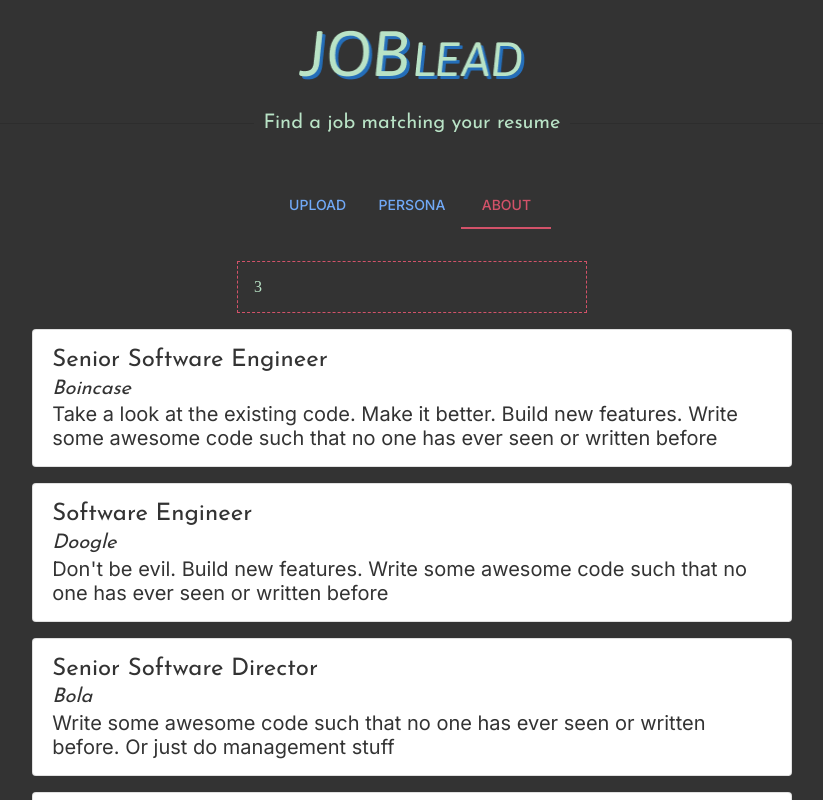
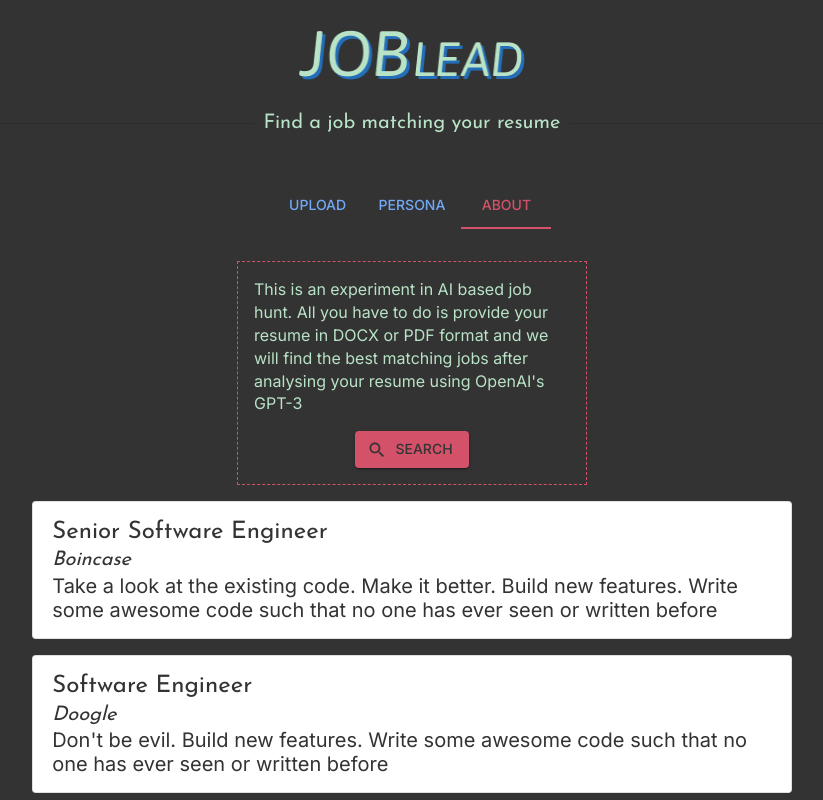
Before and after one commit to vipulvpatil/joblead, a Next.js app: page / in a window 1280 px wide. Both pictures are taken after a click on the tab "ABOUT". Shown: the top 800 px of the page, without its empty margins (228-1051 px from the left). Built offline with nearby package versions, Linux system fonts and the light colour scheme.

Commit message:
added an About page

```diff
--- /dev/null
+++ b/components/about_div.js
@@ -0,0 +1,42 @@
+import {Button, CircularProgress, Stack, Typography} from "@mui/material"
+import {useEffect, useState} from "react"
+import SearchIcon from "@mui/icons-material/Search"
+import styles from "@/styles/Home.module.css"
+
+const AboutDiv = ({onClick, apiError, apiStatus}) => {
+  const [statusJsx, setStatusJsx] = useState(null)
+
+  useEffect(() => {
+    if(apiStatus === "pending"){
+      setStatusJsx(<Typography variant="body2" className={styles.error}>searching<CircularProgress size={18} className={styles.resumeProgress}/></Typography>)
+    } else {
+      if(apiStatus === "complete"){
+        if(apiError){
+          setStatusJsx(<Typography variant="body2" className={styles.error}>{apiError}</Typography>)
+        } else {
+          setStatusJsx(<Typography variant="body2" className={styles.error}>data is ready</Typography>)
+        }
+      }
+    }
+  }, [apiError, apiStatus])
+
+  return (
+    <Stack direction="column" className={styles.uploadFileStack} spacing={2}>
+      <Typography variant="body2">
+        This is an experiment in AI based job hunt. All you have to do is provide your resume in DOCX or PDF format and we will find the best matching jobs after analysing your resume using OpenAI&apos;s GPT-3
+      </Typography>
+      <Button
+        component="label"
+        variant="contained"
+        disabled={apiStatus === "pending"}
+        startIcon={<SearchIcon />}
+        sx={{p:"auto"}}
+        onClick={onClick}>
+        Search
+      </Button>
+      {statusJsx}
+    </Stack>
+  )
+}
+
+export default AboutDiv
--- a/components/tab_container.js
+++ b/components/tab_container.js
@@ -1,5 +1,6 @@
 import {Tab, Tabs, Typography} from "@mui/material"
 import {useEffect, useState} from "react"
+import AboutDiv from "@/components/about_div"
 import PersonaDiv from "@/components/persona_div"
 import UploadDiv from "@/components/upload_div"
 import styles from "@/styles/Home.module.css"
@@ -7,9 +8,11 @@ import styles from "@/styles/Home.module.css"
 const TabContainer = () => {
   const [tabContent, setTabContent] = useState(<UploadDiv/>)
   const [value, setValue] = useState(0)
-  const [apiError, setApiError] = useState(null)
   const [personaData, setPersonaData] = useState(null)
-  const [apiStatus, setApiStatus] = useState(null)
+  const [resumeApiError, setResumeApiError] = useState(null)
+  const [resumeApiStatus, setResumeApiStatus] = useState(null)
+  const [searchApiError, setSearchApiError] = useState(null)
+  const [searchApiStatus, setSearchApiStatus] = useState(null)
 
   const onTabChange = (e, newValue) => {
     setValue(newValue)
@@ -26,19 +29,19 @@ const TabContainer = () => {
       },
     }
     try{
-      setApiStatus("pending")
+      setResumeApiStatus("pending")
       const response = await fetch("/api/analyse_resume", {
         method: "POST",
         body: formData,
       }, config)
       const responseJson = await response.json()
-      setApiError(responseJson["error"])
+      setResumeApiError(responseJson["error"])
       setPersonaData(responseJson["result"])
-      setApiStatus("complete")
+      setResumeApiStatus("complete")
     } catch(err) {
       console.log(err)
-      setApiError("error analysing resume")
-      setApiStatus("complete")
+      setResumeApiError("error analysing resume")
+      setResumeApiStatus("complete")
     }
   }
 
@@ -50,18 +53,24 @@ const TabContainer = () => {
       uploadResume(event.target.files[0])
     }
 
+    const onSearchClick = () => {
+      console.log("What is up?")
+      setSearchApiError("no error")
+      setSearchApiStatus("no status")
+    }
+
     switch(value) {
       case 0:
-        setTabContent(<UploadDiv onChange={onFileSelectChange} apiError={apiError} uploadStatus={apiStatus}/>)
+        setTabContent(<UploadDiv onChange={onFileSelectChange} apiError={resumeApiError} apiStatus={resumeApiStatus}/>)
         break
       case 1:
         setTabContent(<PersonaDiv personaData={personaData}/>)
         break
       case 2:
-        setTabContent(<div>3</div>)
+        setTabContent(<AboutDiv onClick={onSearchClick} apiError={searchApiError} apiStatus={searchApiStatus}/>)
         break
     }
-  }, [value, apiError, personaData, apiStatus])
+  }, [value, resumeApiError, personaData, resumeApiStatus, searchApiError, searchApiStatus])
 
   return <>
     <Tabs value={value} onChange={onTabChange} centered className={styles.subheader}>
--- a/components/upload_div.js
+++ b/components/upload_div.js
@@ -3,14 +3,14 @@ import {useEffect, useState} from "react"
 import UploadIcon from "@mui/icons-material/Upload"
 import styles from "@/styles/Home.module.css"
 
-const UploadDiv = ({onChange, apiError, uploadStatus}) => {
+const UploadDiv = ({onChange, apiError, apiStatus}) => {
   const [statusJsx, setStatusJsx] = useState(null)
 
   useEffect(() => {
-    if(uploadStatus === "pending"){
+    if(apiStatus === "pending"){
       setStatusJsx(<Typography variant="body2" className={styles.error}>analysing resume<CircularProgress size={18} className={styles.resumeProgress}/></Typography>)
     } else {
-      if(uploadStatus === "complete"){
+      if(apiStatus === "complete"){
         if(apiError){
           setStatusJsx(<Typography variant="body2" className={styles.error}>{apiError}</Typography>)
         } else {
@@ -18,13 +18,13 @@ const UploadDiv = ({onChange, apiError, uploadStatus}) => {
         }
       }
     }
-  }, [apiError, uploadStatus])
+  }, [apiError, apiStatus])
 
 
   return (
     <Stack direction="column" className={styles.uploadFileStack} spacing={2}>
       <Typography variant="body2">Begin by uploading your resume.</Typography>
-      <Button component="label" variant="contained" disabled={uploadStatus === "pending"} startIcon={<UploadIcon />} sx={{p:"auto"}}>
+      <Button component="label" variant="contained" disabled={apiStatus === "pending"} startIcon={<UploadIcon />} sx={{p:"auto"}}>
         Upload
         <input
           type="file"
--- a/styles/Home.module.css
+++ b/styles/Home.module.css
@@ -59,6 +59,10 @@
   text-align: center;
 }
 
+.aboutStack {
+  text-align: center;
+}
+
 .card {
   padding: 1rem 1.2rem;
   border-radius: 5px;
```
